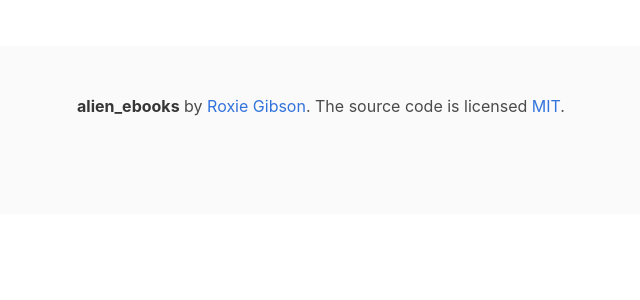
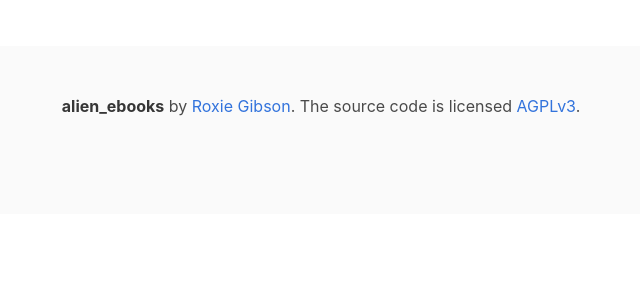
Before and after one commit to Roxxers/alien_ebooks, a Flask app: page / in a window 1280 px wide. Shown: the part 364-664 px from the top of the page, without its empty margins (319-959 px from the left). Run offline with Flask 2, Linux system fonts and the light colour scheme; parts of the project's set-up code (start-up, migrations or seed data) failed here and were passed over; some libraries are stand-ins or nearby versions.

Commit message:
Fix: fixed the MIT lie

```diff
--- a/alien_ebooks/templates/base/footer.html
+++ b/alien_ebooks/templates/base/footer.html
@@ -3,7 +3,7 @@
   <div class="content has-text-centered">
     <p>
       <strong>{{ info["app_name"] }}</strong> by <a href="https://github.com/Roxxers">Roxie Gibson</a>. The source code is licensed
-      <a href="http://opensource.org/licenses/mit-license.php">MIT</a>.
+      <a href="https://www.gnu.org/licenses/agpl-3.0.en.html">AGPLv3</a>.
     </p>
   </div>
 </footer>
```
